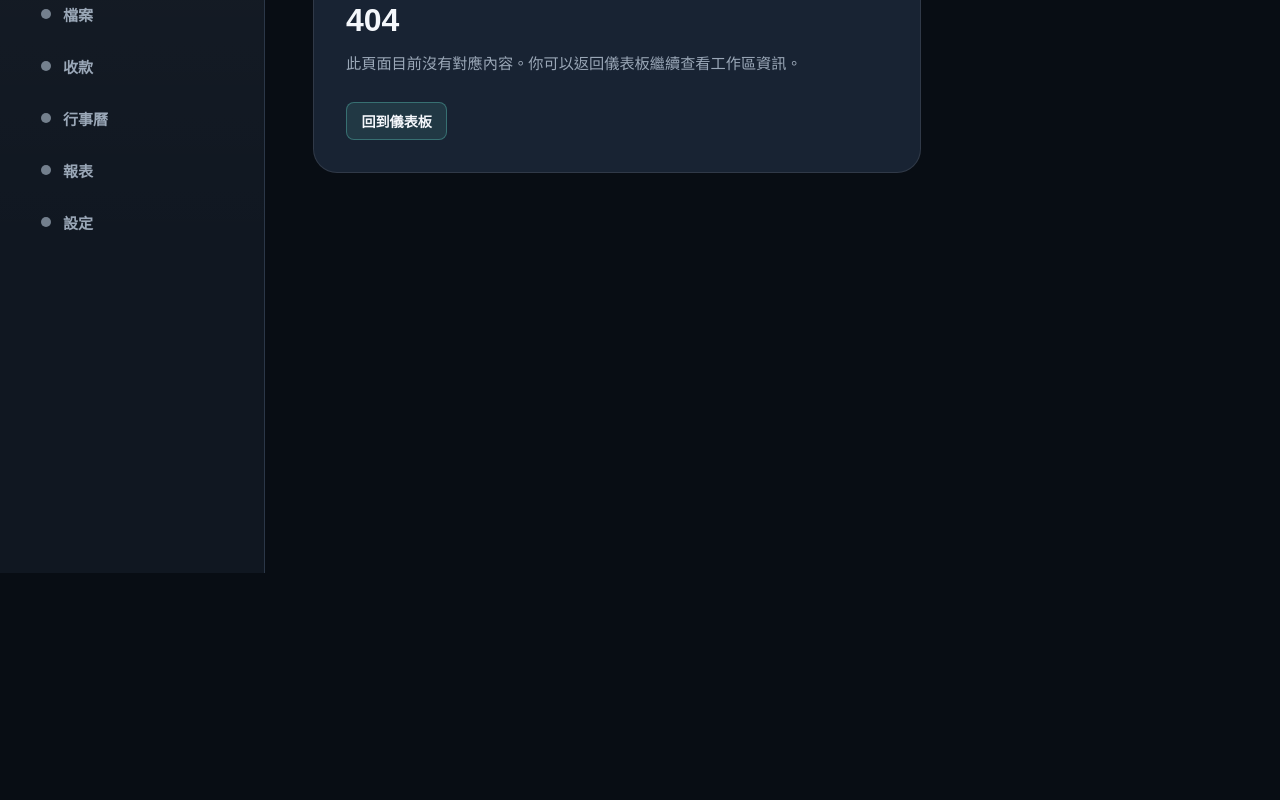
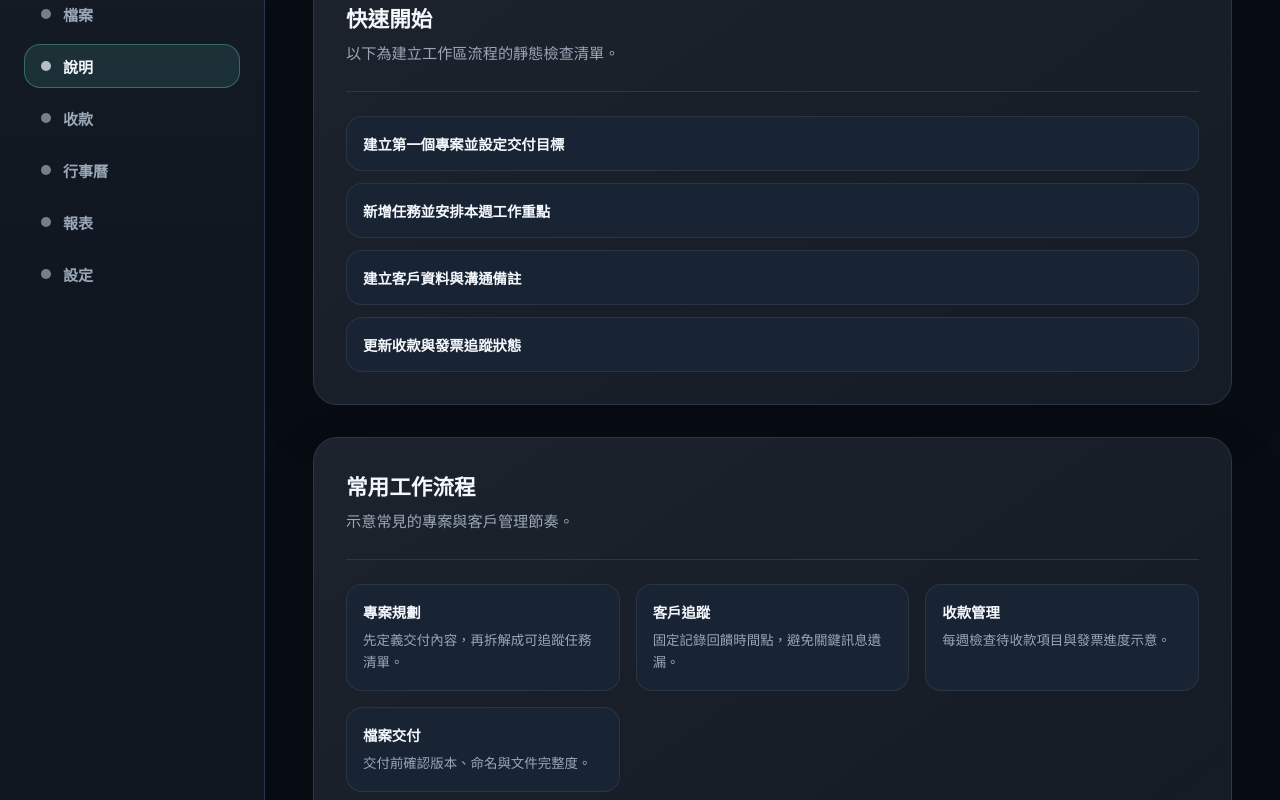
Before and after one commit to Harry-0824/my-brand-workspace, a React (Vite) app: page /help in a window 1280 px wide. Before the commit this address had no page. Shown: the part 320-1120 px from the top of the page. Before the commit the page ends 893 px from the top, so only its background shows below. Built offline with nearby package versions, Linux system fonts and the light colour scheme.

Commit message:
feat: create static help page shell

```diff
--- a/src/app/App.tsx
+++ b/src/app/App.tsx
@@ -4,6 +4,7 @@ import { AppLayout } from "../layouts/AppLayout";
 import { CalendarPage } from "../pages/CalendarPage";
 import { ClientsPage } from "../pages/ClientsPage";
 import { FilesPage } from "../pages/FilesPage";
+import { HelpPage } from "../pages/HelpPage";
 import { InvoicesPage } from "../pages/InvoicesPage";
 import { NotFoundPage } from "../pages/NotFoundPage";
 import { ProjectsPage } from "../pages/ProjectsPage";
@@ -20,6 +21,7 @@ export function App() {
         <Route path="tasks" element={<TasksPage />} />
         <Route path="clients" element={<ClientsPage />} />
         <Route path="files" element={<FilesPage />} />
+        <Route path="help" element={<HelpPage />} />
         <Route path="invoices" element={<InvoicesPage />} />
         <Route path="calendar" element={<CalendarPage />} />
         <Route path="reports" element={<ReportsPage />} />
--- a/src/components/navigation/Sidebar.tsx
+++ b/src/components/navigation/Sidebar.tsx
@@ -7,6 +7,7 @@ const navItems = [
   { label: "任務", to: "/tasks" },
   { label: "客戶", to: "/clients" },
   { label: "檔案", to: "/files" },
+  { label: "說明", to: "/help" },
   { label: "收款", to: "/invoices" },
   { label: "行事曆", to: "/calendar" },
   { label: "報表", to: "/reports" },
--- /dev/null
+++ b/src/pages/HelpPage.tsx
@@ -0,0 +1,200 @@
+import styled from "styled-components";
+import {
+  PageDescription,
+  PageHeader,
+  PageMain,
+  PageTitle
+} from "../components/page/PageShell";
+import { DashboardPanel } from "../components/dashboard/shared/DashboardPanel";
+import { DashboardSectionHeader } from "../components/dashboard/shared/DashboardSectionHeader";
+
+const gettingStarted = [
+  "建立第一個專案並設定交付目標",
+  "新增任務並安排本週工作重點",
+  "建立客戶資料與溝通備註",
+  "更新收款與發票追蹤狀態"
+] as const;
+
+const workflows = [
+  {
+    title: "專案規劃",
+    detail: "先定義交付內容，再拆解成可追蹤任務清單。"
+  },
+  {
+    title: "客戶追蹤",
+    detail: "固定記錄回饋時間點，避免關鍵訊息遺漏。"
+  },
+  {
+    title: "收款管理",
+    detail: "每週檢查待收款項目與發票進度示意。"
+  },
+  {
+    title: "檔案交付",
+    detail: "交付前確認版本、命名與文件完整度。"
+  }
+] as const;
+
+const faqPreview = [
+  {
+    question: "如何開始新的接案流程？",
+    answer: "可先建立專案，再新增任務與客戶資料。"
+  },
+  {
+    question: "如何追蹤本週交付項目？",
+    answer: "使用任務與行事曆頁面查看近期安排。"
+  },
+  {
+    question: "如何整理交付檔案？",
+    answer: "在檔案頁集中管理素材與交付清單。"
+  }
+] as const;
+
+export function HelpPage() {
+  return (
+    <PageMain aria-labelledby="help-page-title">
+      <PageHeader>
+        <PageTitle id="help-page-title">說明</PageTitle>
+        <PageDescription>
+          查看工作區使用指引、常見流程與靜態協助資訊。
+        </PageDescription>
+      </PageHeader>
+
+      <DashboardPanel aria-labelledby="help-start-title">
+        <DashboardSectionHeader
+          titleId="help-start-title"
+          title="快速開始"
+          description="以下為建立工作區流程的靜態檢查清單。"
+          withDivider
+        />
+        <List>
+          {gettingStarted.map((item) => (
+            <ListRow key={item}>
+              <RowTitle>{item}</RowTitle>
+            </ListRow>
+          ))}
+        </List>
+      </DashboardPanel>
+
+      <DashboardPanel aria-labelledby="help-workflow-title">
+        <DashboardSectionHeader
+          titleId="help-workflow-title"
+          title="常用工作流程"
+          description="示意常見的專案與客戶管理節奏。"
+          withDivider
+        />
+        <CardGrid>
+          {workflows.map((item) => (
+            <Card key={item.title}>
+              <CardTitle>{item.title}</CardTitle>
+              <CardDetail>{item.detail}</CardDetail>
+            </Card>
+          ))}
+        </CardGrid>
+      </DashboardPanel>
+
+      <DashboardPanel aria-labelledby="help-faq-title">
+        <DashboardSectionHeader
+          titleId="help-faq-title"
+          title="常見問題預覽"
+          description="FAQ 內容為靜態示意，未包含互動式展開。"
+          withDivider
+        />
+        <List>
+          {faqPreview.map((item) => (
+            <ListRow key={item.question}>
+              <RowTitle>{item.question}</RowTitle>
+              <RowMeta>{item.answer}</RowMeta>
+            </ListRow>
+          ))}
+        </List>
+      </DashboardPanel>
+
+      <DashboardPanel aria-labelledby="help-contact-title">
+        <DashboardSectionHeader
+          titleId="help-contact-title"
+          title="支援聯繫（示意）"
+          description="目前僅提供靜態說明，尚未接入 ticket 或 chat。"
+          withDivider
+        />
+        <Note>
+          後續可擴充為正式支援入口；目前請先透過既有專案流程記錄問題與待辦。
+        </Note>
+      </DashboardPanel>
+
+      <DashboardPanel aria-labelledby="help-note-title">
+        <DashboardSectionHeader
+          titleId="help-note-title"
+          title="使用提醒"
+          description="保持資料一致性的靜態提醒。"
+          withDivider
+        />
+        <Note>
+          建議每週固定整理專案、任務與檔案內容，確保交付與溝通資訊同步更新。
+        </Note>
+      </DashboardPanel>
+    </PageMain>
+  );
+}
+
+const List = styled.div`
+  margin-top: ${({ theme }) => theme.spacing.lg};
+  display: grid;
+  gap: ${({ theme }) => theme.spacing.sm};
+`;
+
+const ListRow = styled.article`
+  padding: ${({ theme }) => theme.spacing.md};
+  border: 1px solid rgb(255 255 255 / 0.08);
+  border-radius: ${({ theme }) => theme.radius.md};
+  background: ${({ theme }) => theme.surfaceElevated};
+`;
+
+const RowTitle = styled.h3`
+  color: ${({ theme }) => theme.textPrimary};
+  font-size: 0.9rem;
+  font-weight: 800;
+`;
+
+const RowMeta = styled.p`
+  margin-top: ${({ theme }) => theme.spacing.xs};
+  color: ${({ theme }) => theme.textSecondary};
+  font-size: 0.84rem;
+`;
+
+const CardGrid = styled.div`
+  margin-top: ${({ theme }) => theme.spacing.lg};
+  display: grid;
+  grid-template-columns: repeat(auto-fit, minmax(14rem, 1fr));
+  gap: ${({ theme }) => theme.spacing.md};
+`;
+
+const Card = styled.article`
+  padding: ${({ theme }) => theme.spacing.md};
+  border: 1px solid rgb(255 255 255 / 0.08);
+  border-radius: ${({ theme }) => theme.radius.md};
+  background: ${({ theme }) => theme.surfaceElevated};
+`;
+
+const CardTitle = styled.h3`
+  color: ${({ theme }) => theme.textPrimary};
+  font-size: 0.9rem;
+  font-weight: 800;
+`;
+
+const CardDetail = styled.p`
+  margin-top: ${({ theme }) => theme.spacing.xs};
+  color: ${({ theme }) => theme.textSecondary};
+  font-size: 0.84rem;
+  line-height: 1.65;
+`;
+
+const Note = styled.p`
+  margin-top: ${({ theme }) => theme.spacing.lg};
+  padding: ${({ theme }) => theme.spacing.md};
+  border: 1px solid rgb(98 214 199 / 0.25);
+  border-radius: ${({ theme }) => theme.radius.md};
+  color: ${({ theme }) => theme.textPrimary};
+  background: rgb(98 214 199 / 0.08);
+  font-size: 0.9rem;
+  line-height: 1.7;
+`;
```
Also changed, not shown: 1 other file (tests, documents, lock files or other folders).
